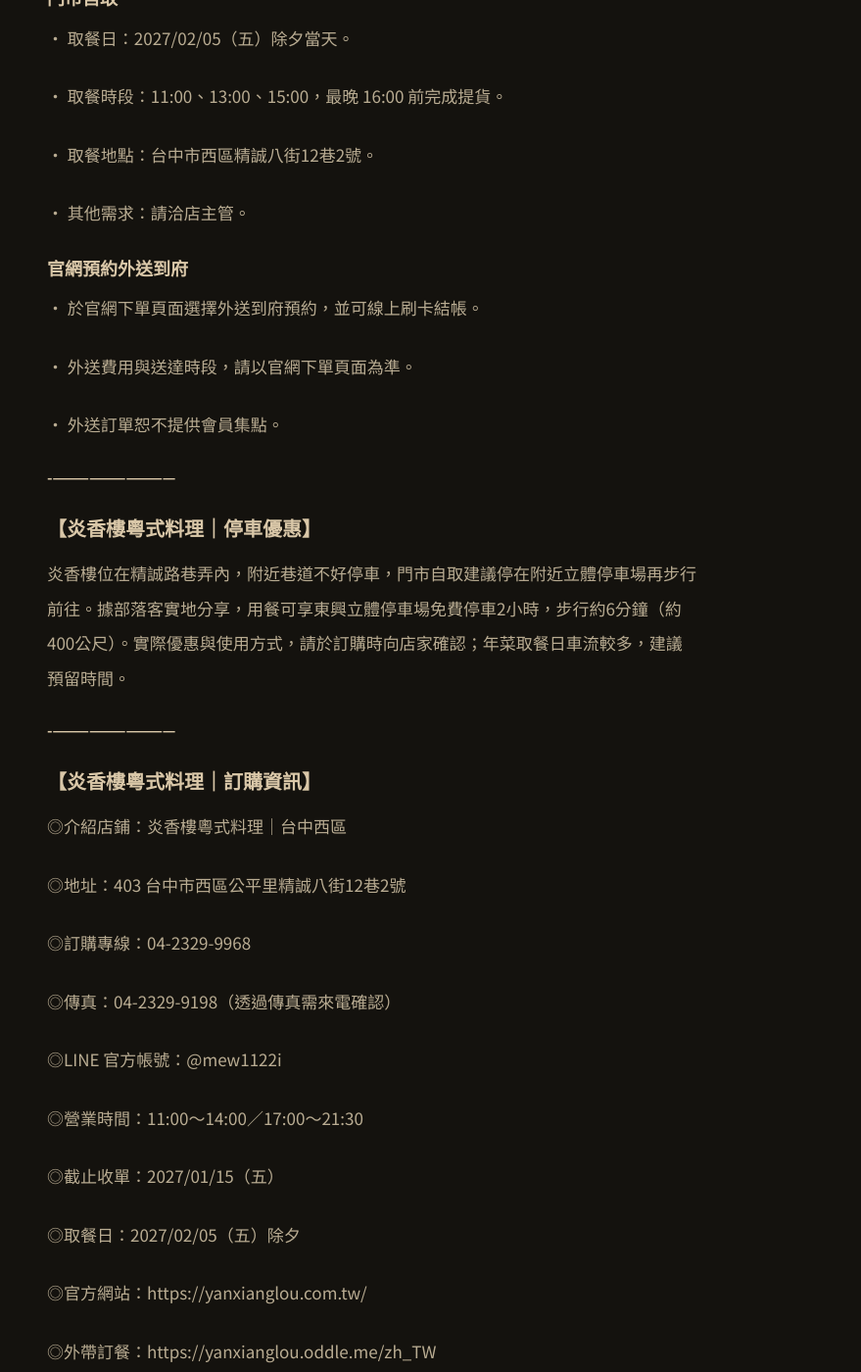
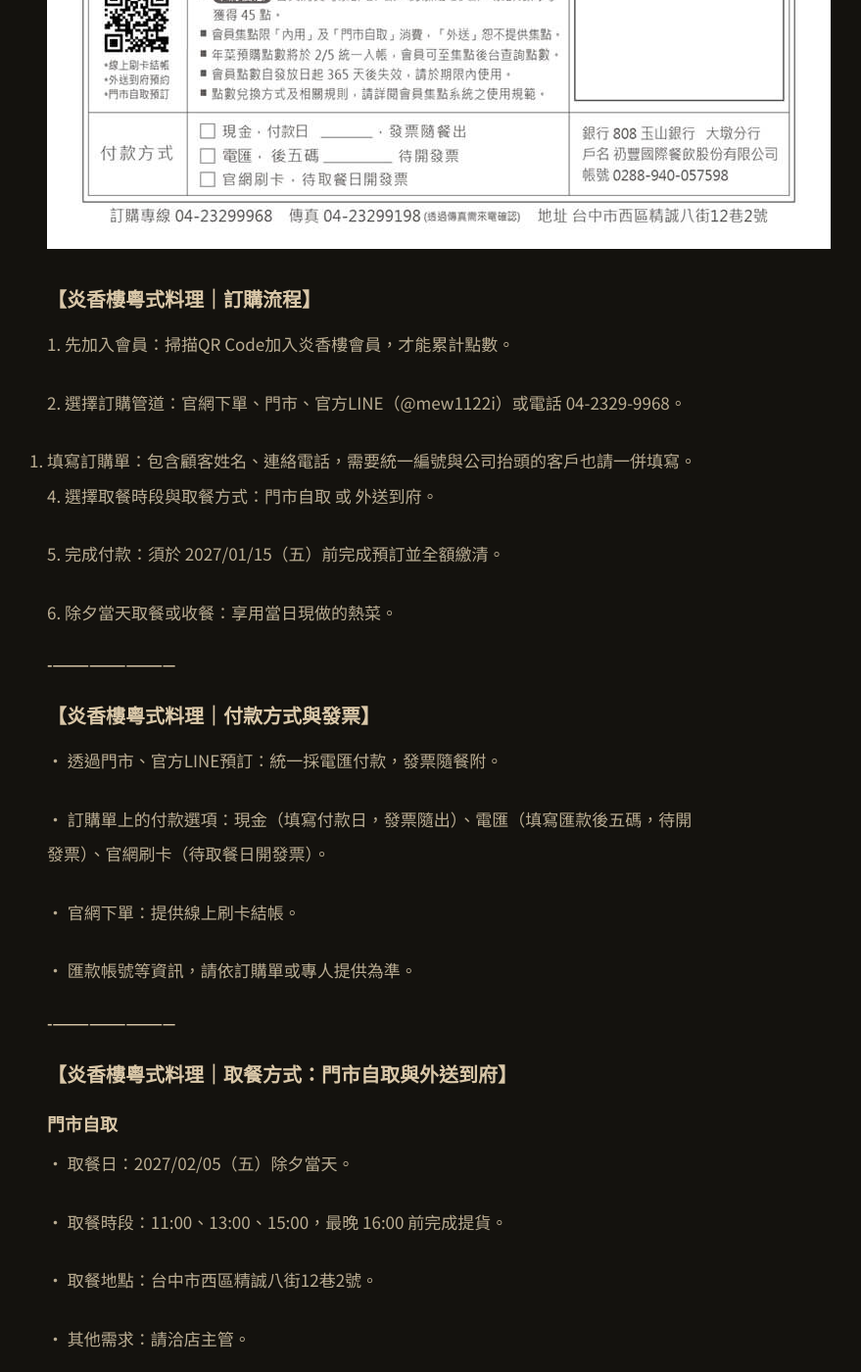
Before and after one commit to yanxianglou/yanxianglou.github.io, a Jekyll site: the page built from _news/2026-09-01-【2027-羊年外帶年菜開跑！一套-10-人份-13-880-元，除夕-2-5-當日現烹取餐】.md, in a window 1280 px wide and 1400 px high, scrolled down 6378 px. Shown: the whole window at 98% size, without its empty margins (260-1139 px from the left). Built offline with Jekyll 4.4.1, drawn with Linux system fonts in a browser that asks for light colours.

Commit message:
Update 最新消息 “2026-09-01-【2027-羊年外帶年菜開跑！一套-10-人份-13-880-元，除夕-2-5-當日現烹取餐】”

```diff
--- a/_news/2026-09-01-【2027-羊年外帶年菜開跑！一套-10-人份-13-880-元，除夕-2-5-當日現烹取餐】.md
+++ b/_news/2026-09-01-【2027-羊年外帶年菜開跑！一套-10-人份-13-880-元，除夕-2-5-當日現烹取餐】.md
@@ -142,7 +142,7 @@
 
 ##### \-——————————
 
-
+![台中年菜推薦、台中外帶年菜、台中年菜預購、台中年菜外送、台中年夜飯、台中除夕圍爐、台中團圓飯、台中中菜餐廳、台中粵菜、台中西區、台中美食、台中會員集點](/assets/img/uploads/年菜外帶訂購菜單800.jpg "年行大運外帶套組訂購單")
 
 ## 【炎香樓粵式料理｜訂購流程】
 
@@ -194,7 +194,7 @@
 
 
 
-### 官網預約外送到府
+### 🚘官網預約外送到府
 
 • 於官網下單頁面選擇外送到府預約，並可線上刷卡結帳。
 
```
